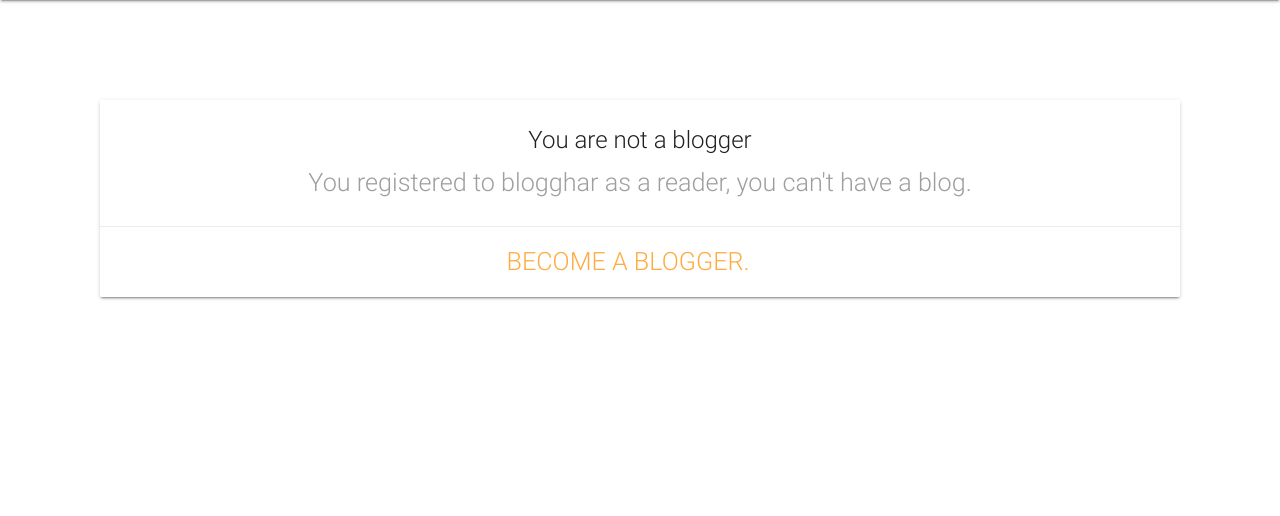
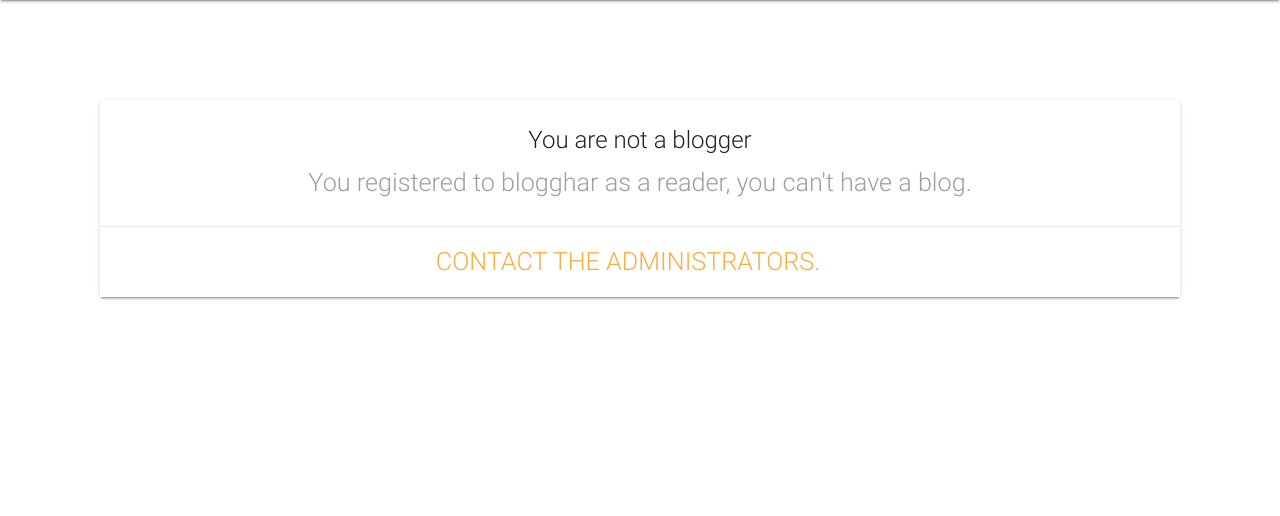
Before and after one commit to v1k45/blogghar, a Django app: template templates/blog/blog_detail.html in a window 1280 px wide. Shown: the part 64-580 px from the top of the page. Run offline with Django 3.2, Linux system fonts and the light colour scheme; the template is opened without the code that fills it, so the values that code supplies are empty; parts of the project's set-up code (start-up, migrations or seed data) failed here and were passed over; some libraries are stand-ins or nearby versions; some web fonts are replaced.

Commit message:
Added blog crearte link

```diff
--- a/templates/blog/blog_detail.html
+++ b/templates/blog/blog_detail.html
@@ -20,7 +20,7 @@
                 <br/>You should give a try to it!</p>
             </div>
             <div class="card-action">
-              <a href="#">Start blogging!</a>
+              <a href="{% url 'blog_create' %}">Start blogging!</a>
             </div>
           {% else %}
             <div class="card-content">
@@ -28,7 +28,7 @@
               <p class="grey-text">You registered to blogghar as a reader, you can't have a blog.</p>
             </div>
             <div class="card-action">
-              <a href="#">Become a blogger.</a>
+              <a href="#">Contact the administrators.</a>
             </div>
           {% endif %}
           </div>
```
